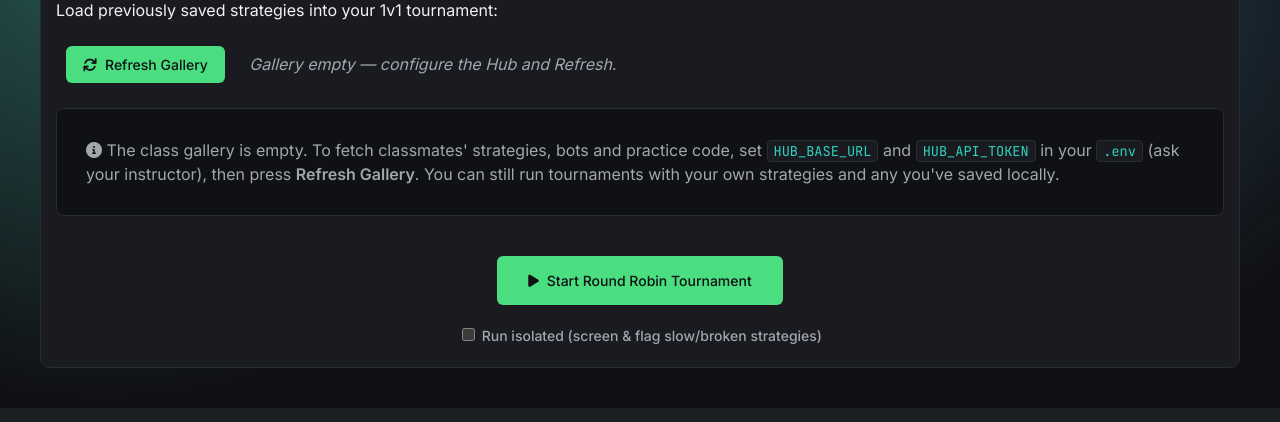
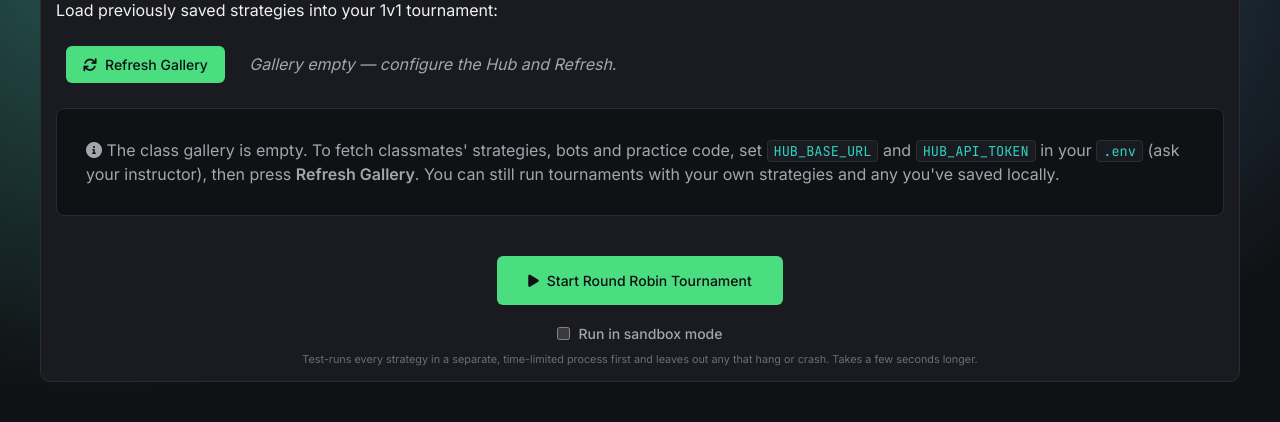
Before and after one commit to COMPUTATION-NOT-FOUND/ipd-app, a Flask app: page / in a window 1280 px wide. Shown: the part 3227-3649 px from the top of the page. Run offline with Flask 3, Linux system fonts and the light colour scheme; data that the repository does not hold is empty.

Commit message:
Sandbox mode: rename "Run isolated" and add it to OS Simulation
The out-of-process screening toggle is now "Run in sandbox mode" with a
one-line explanation, on the 1v1, N-Player and (new) OS Simulation tabs.
/os-simulation accepts `isolated` like the other two routes: strategies that
hang or crash in the time-limited worker are left out and returned as
`flags`, which the page lists by name and reason. Messages and comments use
the new name.

Co-Authored-By: Claude Opus 5.5 <noreply@anthropic.com>

```diff
--- a/app.py
+++ b/app.py
@@ -485,7 +485,7 @@ def check_unique_strategy_names(strategies):
 def _screening_shortfall(flags):
     """400 response when screening leaves fewer than 2 strategies; `flags` names each one and why."""
     n = len(flags)
-    return jsonify({'error': f"Screening left out {n} {'strategy' if n == 1 else 'strategies'} "
+    return jsonify({'error': f"Sandbox mode left out {n} {'strategy' if n == 1 else 'strategies'} "
                              f"(see below for which and why), so fewer than 2 remain to run.",
                     'flags': flags, 'screened': True}), 400
 
@@ -1849,9 +1849,9 @@ def run_tournament():
     if not is_unique:
         return jsonify({'error': dupe_error}), 400
 
-    # Optional isolated screening: run each strategy in a separate process with a wall-clock
+    # Optional sandbox mode (isolated screening): run each strategy in a separate process with a wall-clock
     # timeout first, so one that hangs (e.g. ReDoS in C) or crashes is flagged and excluded
-    # rather than stalling the whole tournament. Opt-in via `isolated` (admin "Run isolated").
+    # rather than stalling the whole tournament. Opt-in via `isolated` ("Run in sandbox mode").
     screen_flags = []
     isolated = _is_truthy(data.get('isolated'))
     if isolated:
@@ -2034,7 +2034,7 @@ def nplayer_tournament():
     if not is_unique:
         return jsonify({'error': dupe_error}), 400
 
-    # Optional isolated screening (opt-in via `isolated`): exclude + flag strategies that hang or
+    # Optional sandbox mode (opt-in via `isolated`): exclude + flag strategies that hang or
     # crash in a separate process before the real run (see run_tournament for the rationale).
     screen_flags = []
     isolated = _is_truthy(data.get('isolated'))
@@ -2443,10 +2443,28 @@ def os_simulation():
     if not isinstance(unlimited, bool):
         return jsonify({'error': 'unlimited must be a boolean'}), 400
 
+    # Optional sandbox mode (same as 1v1 / N-Player): test-run each strategy in a separate,
+    # time-limited process first and leave out any that hang or crash. Done after the cheap
+    # parameter checks so a bad form value is reported without waiting for the screen.
+    screen_flags = []
+    isolated = _is_truthy(data.get('isolated'))
+    if isolated:
+        import isolation
+        clean, screen_flags = isolation.screen_strategies(clean)
+        if len(clean) < 2:
+            return _screening_shortfall(screen_flags)
+        if core_assignment_mode == 'heterogeneous':
+            het_error = _heterogeneous_combination_error(num_cores, len(clean))
+            if het_error:
+                return jsonify({'error': het_error, 'flags': screen_flags, 'screened': True}), 400
+
     try:
         result = run_standalone_core_simulation(
             clean, num_cores=num_cores, scheduler=scheduler,
             core_assignment_mode=core_assignment_mode, seed=seed, unlimited=unlimited)
+        if isolated:
+            result['flags'] = screen_flags
+            result['screened'] = True
         return jsonify(result)
     except Exception as e:
         app.logger.error(f"Standalone OS simulation error: {e}")
--- a/isolation.py
+++ b/isolation.py
@@ -14,8 +14,8 @@ real tournament runs. A strategy that hangs (timeout), raises, or errors in a sh
 reported so the caller can exclude and flag it. Killing a *process* reliably stops a C-level hang
 that ``settrace`` cannot interrupt, and it pins the blame on the exact strategy.
 
-It is opt-in: normal practice runs stay in-process and fast. The admin "Run isolated" option on a
-tournament turns it on (used when running the official tournament over untrusted student code).
+It is opt-in: normal practice runs stay in-process and fast. The "Run in sandbox mode" option on
+the 1v1, N-Player and OS Simulation tabs turns it on (recommended for strategies you didn't write).
 """
 import multiprocessing as mp
 import os
--- a/templates/hub.html
+++ b/templates/hub.html
@@ -193,7 +193,7 @@
                 if (data.flagged) {
                     showMsg('Imported "' + data.name + '" — ⚠ an admin FLAGGED this strategy'
                         + (data.flag_reason ? ' (' + data.flag_reason + ')' : '')
-                        + '. It passed the local sandbox but hung or errored when screened in isolation.', false, 'importMsg');
+                        + '. It passed the local sandbox but hung or errored when run in sandbox mode.', false, 'importMsg');
                 } else {
                     showMsg('Imported "' + data.name + '" — passed the local sandbox.', true, 'importMsg');
                 }
--- a/templates/index.html
+++ b/templates/index.html
@@ -232,9 +232,10 @@
         <div style="text-align: center; margin-top: 30px;">
             <button data-action="startTournament" id="tournamentBtn" style="background: var(--success-color); color: var(--color-paper); font-size: 1.1em; padding: 15px 30px;"><i class="fas fa-play"></i> Start Round Robin Tournament</button>
             <div style="margin-top: 10px; font-size: 13px;">
-                <label title="Screen every strategy in a separate process with a time limit first, so one that hangs or crashes is flagged and left out instead of stalling the run. Recommended when running over untrusted strategies.">
-                    <input type="checkbox" id="isolated1v1" style="width:auto;"> Run isolated (screen &amp; flag slow/broken strategies)
+                <label class="check-row" style="justify-content: center;" title="Before the run, each strategy is test-played in a separate process with a time limit. Any that hang or crash are left out and named, instead of stalling the run. Recommended for strategies you didn't write.">
+                    <input type="checkbox" id="isolated1v1"> Run in sandbox mode
                 </label>
+                <small style="color: var(--text-secondary);">Test-runs every strategy in a separate, time-limited process first and leaves out any that hang or crash. Takes a few seconds longer.</small>
             </div>
         </div>
 
@@ -389,9 +390,10 @@
                 <i class="fas fa-play"></i> Start N-Player Tournament
              </button>
              <div style="margin-top: 10px; font-size: 13px;">
-                <label title="Screen every strategy in a separate process with a time limit first, so one that hangs or crashes is flagged and left out instead of stalling the run. Recommended when running over untrusted strategies.">
-                    <input type="checkbox" id="isolatedNp" style="width:auto;"> Run isolated (screen &amp; flag slow/broken strategies)
+                <label class="check-row" style="justify-content: center;" title="Before the run, each strategy is test-played in a separate process with a time limit. Any that hang or crash are left out and named, instead of stalling the run. Recommended for strategies you didn't write.">
+                    <input type="checkbox" id="isolatedNp"> Run in sandbox mode
                 </label>
+                <small style="color: var(--text-secondary);">Test-runs every strategy in a separate, time-limited process first and leaves out any that hang or crash. Takes a few seconds longer.</small>
              </div>
         </div>
     </div>
@@ -548,6 +550,12 @@
             <button data-action="startOSSimulation" id="osSimBtn" style="background: var(--success-color); color: var(--color-paper); padding: 15px 30px; font-size: 1.1em;">
                 <i class="fas fa-microchip"></i> Run OS Simulation
             </button>
+            <div style="margin-top: 10px; font-size: 13px;">
+                <label class="check-row" style="justify-content: center;" title="Before the run, each strategy is test-played in a separate process with a time limit. Any that hang or crash are left out and named, instead of stalling the run. Recommended for strategies you didn't write.">
+                    <input type="checkbox" id="isolatedOs"> Run in sandbox mode
+                </label>
+                <small style="color: var(--text-secondary);">Test-runs every strategy in a separate, time-limited process first and leaves out any that hang or crash. Takes a few seconds longer.</small>
+            </div>
         </div>
     </div>
 
@@ -614,7 +622,7 @@
         }
 
         // Show a failed run: the server's message plus every per-strategy detail it sent
-        // (disqualified by the safety check, flagged by screening), then scroll it into view so
+        // (disqualified by the safety check, left out by sandbox mode), then scroll it into view so
         // the user sees it right after pressing Start.
         function showRunError(containerId, result, fallbackMsg) {
             const el = document.getElementById(containerId);
@@ -624,7 +632,7 @@
             el.innerHTML = `<div class="results" style="border-left: 4px solid var(--danger-color);">
                     <p style="color: var(--danger-color); margin-top: 0;"><i class="fas fa-times-circle"></i> ${escHtml(msg)}</p>
                     ${strategyIssuesHtml('Disqualified by the safety check', r.disqualified, '--danger-color')}
-                    ${strategyIssuesHtml('Left out by screening', r.flags, '--warning-color')}
+                    ${strategyIssuesHtml('Left out by sandbox mode', r.flags, '--warning-color')}
                 </div>`;
             el.scrollIntoView({ behavior: 'smooth', block: 'center' });
         }
@@ -829,7 +837,7 @@
             } };
         }
 
-        // After an isolated run, show which strategies were screened out (and why) at the top of
+        // After a sandbox-mode run, show which strategies were screened out (and why) at the top of
         // the results. `flags` is [{name, reason, detail}]; absent/empty when nothing was flagged.
         function renderFlagsBanner(containerId, flags) {
             const el = document.getElementById(containerId);
@@ -841,7 +849,7 @@
             el.insertAdjacentHTML('afterbegin',
                 `<div class="results" style="border:1px solid var(--warning-color); background: rgba(234,179,8,0.10); margin-bottom:16px;">
                     <h4 style="margin:0 0 8px 0; color: var(--warning-color);">
-                        <i class="fas fa-flag"></i> ${plural(flags.length, 'strategy', 'strategies')} flagged and left out by screening</h4>
+                        <i class="fas fa-flag"></i> ${plural(flags.length, 'strategy', 'strategies')} left out by sandbox mode</h4>
                     <ul style="margin:0 0 0 18px;">${rows}</ul>
                 </div>`);
         }
@@ -901,7 +909,7 @@
             // Only your own local players are registered as bots. Player submissions and organizer
             // practice strategies are already known on the website, so they are NOT re-registered.
             const locals = (roster || []).filter(r => r.source === 'local').length;
-            // Flags from isolated screening that can be matched to a website strategy (have an id).
+            // Flags from sandbox mode that can be matched to a website strategy (have an id).
             const flaggable = (Array.isArray(result && result.flags) ? result.flags : [])
                 .filter(f => f.website_id);
             const flagNote = flaggable.length
@@ -941,7 +949,7 @@
             // strategies and player submissions are NOT re-registered as bots.
             const local_bots = (roster || []).filter(r => r.source === 'local')
                 .map(r => ({ name: r.name, code: r.code }));
-            // Carry any isolated-screening flags so the admin can flag these strategies on the
+            // Carry any sandbox-mode flags so the admin can flag these strategies on the
             // website when they confirm the publish (only those with a website_id can be matched).
             const flags = Array.isArray(result && result.flags) ? result.flags : [];
             const pkg = { kind, name, result, participants, local_bots, flags };
@@ -1296,8 +1304,8 @@
                 const count = isBot
                     ? `<input type="number" min="1" max="50" value="1" id="cnt_${target}_${p}_${idx}" title="Copies in this tournament">`
                     : '';
-                // Strategies an admin flagged via isolated screening carry a warning so classmates
-                // know this one hung/crashed when run in isolation.
+                // Strategies an admin flagged via sandbox mode carry a warning so classmates
+                // know this one hung/crashed when run in the sandbox.
                 const flag = s.flagged
                     ? ` <i class="fas fa-flag" style="color:var(--warning-color);" title="Flagged by an admin${s.flag_reason ? ' (' + galleryEscape(s.flag_reason) + ')' : ''}"></i>`
                     : '';
@@ -1827,7 +1835,8 @@
             if (!confirmWorkload('os', strategies.length, 0, 0,
                                  { numCores, assignment: coreAssignmentMode, unlimited })) return;
 
-            const payload = { strategies, num_cores: numCores, core_assignment_mode: coreAssignmentMode, scheduler, seed, unlimited };
+            const payload = { strategies, num_cores: numCores, core_assignment_mode: coreAssignmentMode, scheduler, seed, unlimited,
+                              isolated: document.getElementById('isolatedOs')?.checked || false };
             const spinner = runSpinner('osResults', 'Running OS simulation', 'osSimBtn');
 
             try {
```
Also changed, not shown: tests/security/test_isolation.py (+22 -0 lines).
